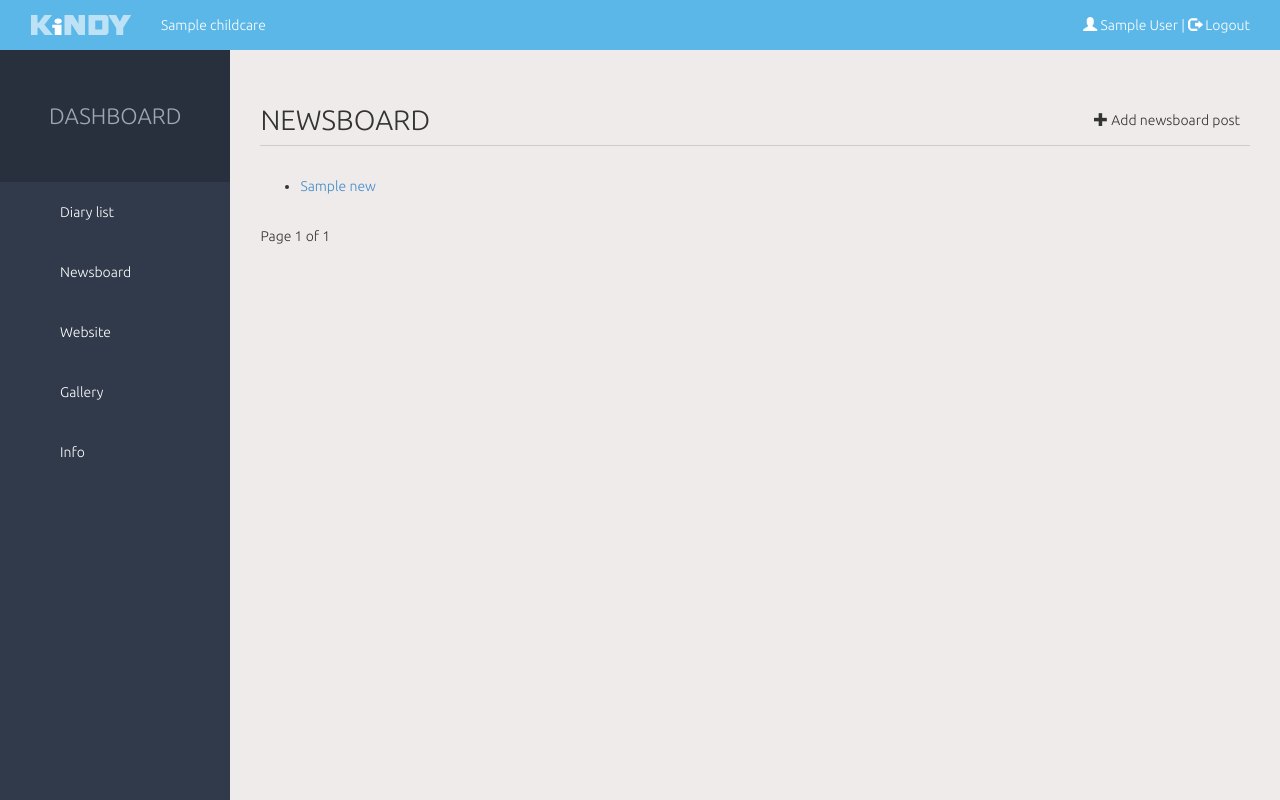
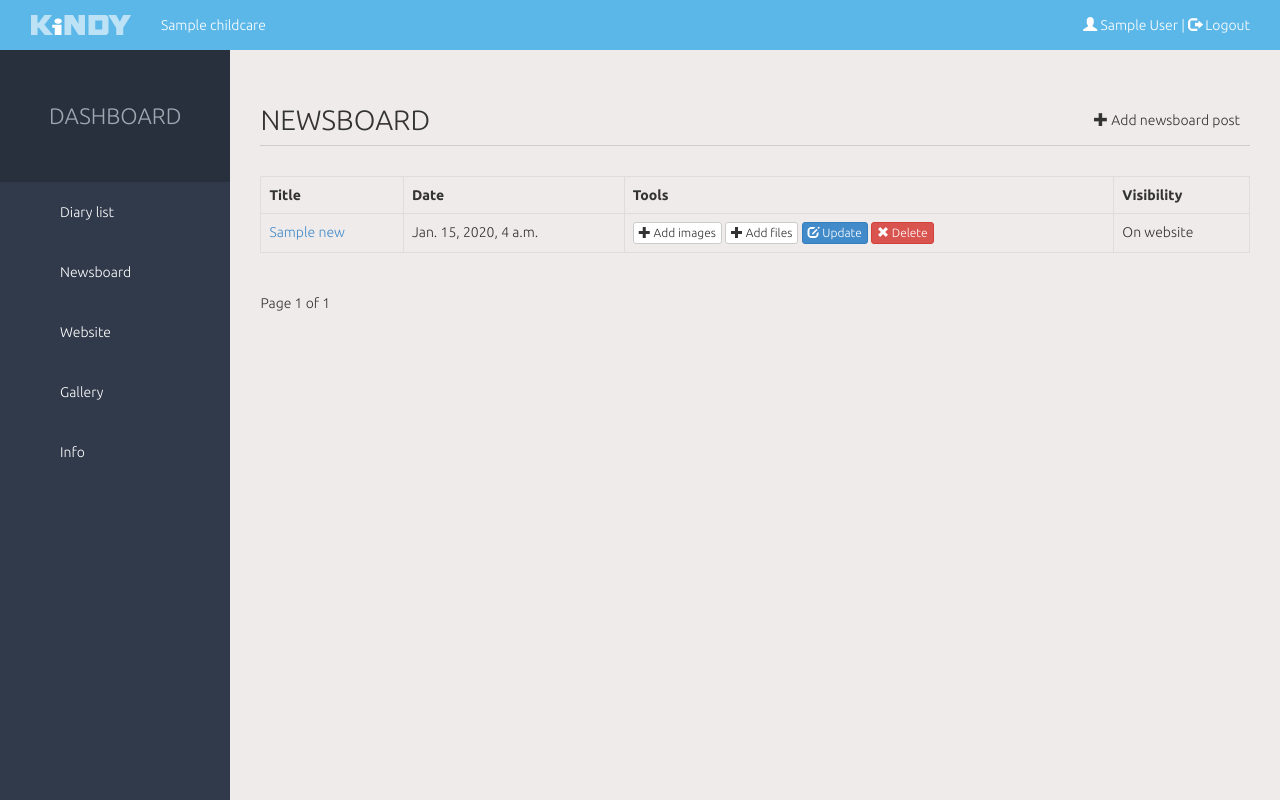
Before and after one commit to ramuta/kindy-old, a Django app: a page that uses templates/newsboard/newsboard_section.html in a window 1280 px wide. Run offline with Django 3.2, Linux system fonts and the light colour scheme; a user stored in the database is signed in; tables that the repository leaves empty hold one stand-in row (values such as "Sample post"); parts of the project's set-up code (start-up, migrations or seed data) failed here and were passed over; some libraries are stand-ins or nearby versions.

Commit message:
Newsboard table

```diff
--- a/templates/newsboard/newsboard_section.html
+++ b/templates/newsboard/newsboard_section.html
@@ -15,14 +15,44 @@
 
 {% block content %}
     {% if news_list %}
-        <ul>
+    <table class="table table-bordered">
+        <tr>
+            <th>Title</th>
+            <th>Date</th>
+            {% if user in childcare.employees.all or user in childcare.managers.all %}
+            <th>Tools</th>
+            <th>Visibility</th>
+            {% endif %}
+        </tr>
         {% for news in news_list %}
-            <li><a href="/{{ childcare.slug }}/dashboard/newsboard/{{ news.pk }}">{{ news }}</a></li>
+            <tr>
+                <td>
+                    <a href="/{{ childcare.slug }}/dashboard/newsboard/{{ news.pk }}">{{ news }}</a>
+                </td>
+                <td>
+                    {{ news.created }}
+                </td>
+                {% if user in childcare.employees.all or user in childcare.managers.all %}
+                <td>
+                    <a href="/{{ childcare.slug }}/dashboard/newsboard/{{ news.pk }}/images/" class="btn btn-default btn-xs"><span class="glyphicon glyphicon-plus"></span> Add images</a>
+                    <a href="/{{ childcare.slug }}/dashboard/newsboard/{{ news.pk }}/files/" class="btn btn-default btn-xs"><span class="glyphicon glyphicon-plus"></span> Add files</a>
+                    <a href="/{{ childcare.slug }}/dashboard/newsboard/{{ news.pk }}/update/" class="btn btn-primary btn-xs"><span class="glyphicon glyphicon-edit"></span> Update</a>
+                    <a href="/{{ childcare.slug }}/dashboard/newsboard/{{ news.pk }}/delete/" class="btn btn-danger btn-xs"><span class="glyphicon glyphicon-remove"></span> Delete</a>
+                </td>
+                <td>
+                    {% if news.public %}
+                        On website
+                    {% else %}
+                        For registered users only
+                    {% endif %}
+                </td>
+                {% endif %}
+            </tr>
         {% endfor %}
-        </ul>
+    </table>
 
-        <!-- Pagination -->
-        <div class="pagination">
+    <!-- Pagination -->
+    <div class="pagination">
         <span class="step-links">
             {% if news_list.has_previous %}
                 <a href="?page={{ news_list.previous_page_number }}">previous</a>
```
